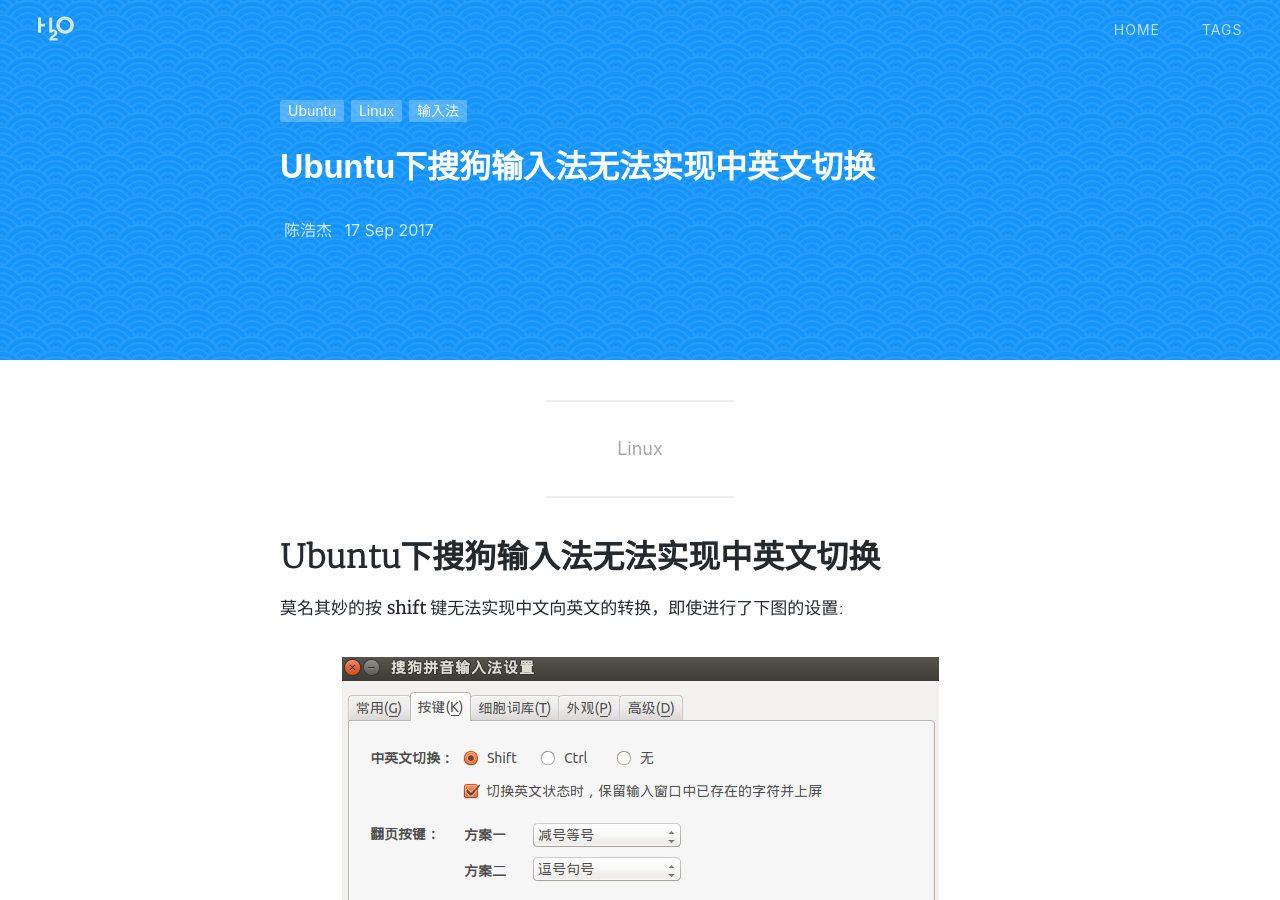
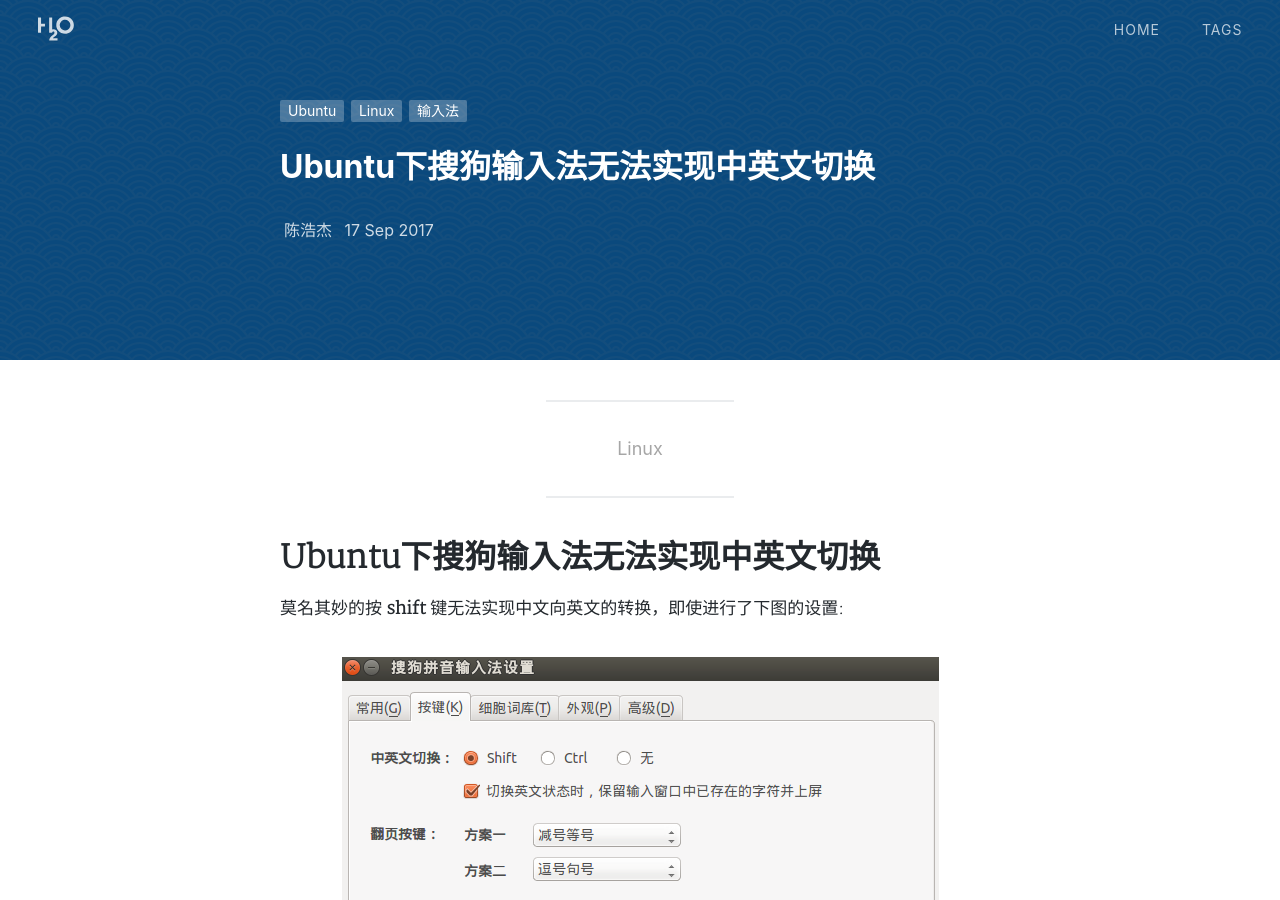
Before and after one commit to haojiechen/haojiechen.github.io, a Jekyll site: the page built from _posts/2017-09-17-Ubuntu sougou.md, in a window 1280 px wide and 900 px high. Built offline with Jekyll 4.4.1, drawn with Linux system fonts in a browser that asks for light colours; nearby versions of some CDN libraries; a style sheet for code colours, icons or effects is not loaded.

Commit message:
修复tag bug，更改文章默认背景

```diff
--- a/_layouts/post.html
+++ b/_layouts/post.html
@@ -26,7 +26,10 @@
     {% if page.cover %}
     <div class="filter"></div>
     <div class="post-cover" style="background: url('{{ page.cover }}') center no-repeat; background-size: cover;">
-      {% endif %}
+    {% else  %}
+    <div class="filter"></div>
+    <div class="post-cover" style="background: url('assets/img/home.jpg') center no-repeat; background-size: cover;">
+    {% endif %}
   </header>
 
   <div class="post-content visible">
--- a/index.html
+++ b/index.html
@@ -1,7 +1,7 @@
 ---
 layout: default
 home-title: 陈浩杰的个人博客
-description: 时而孤独，时而放纵，热爱生活。。
+description: 时而孤独，时而放纵，热爱生活。
 header-img: "/assets/img/home.jpg"
 ---
 
--- a/tags.html
+++ b/tags.html
@@ -22,7 +22,7 @@
         {% for tag in site.tags %}
         <li>
             <span class="tag-name" id="{{ tag[0] }}">「{{ tag[0] }}」</span>
-            {% for post in tag[0] %}
+            {% for post in tag[1] %}
             <a class="tag-post" href="{{ post.url }}" title="{{ post.title }}">{{ post.title }}</a>
             {% endfor %}
         </li>
```
